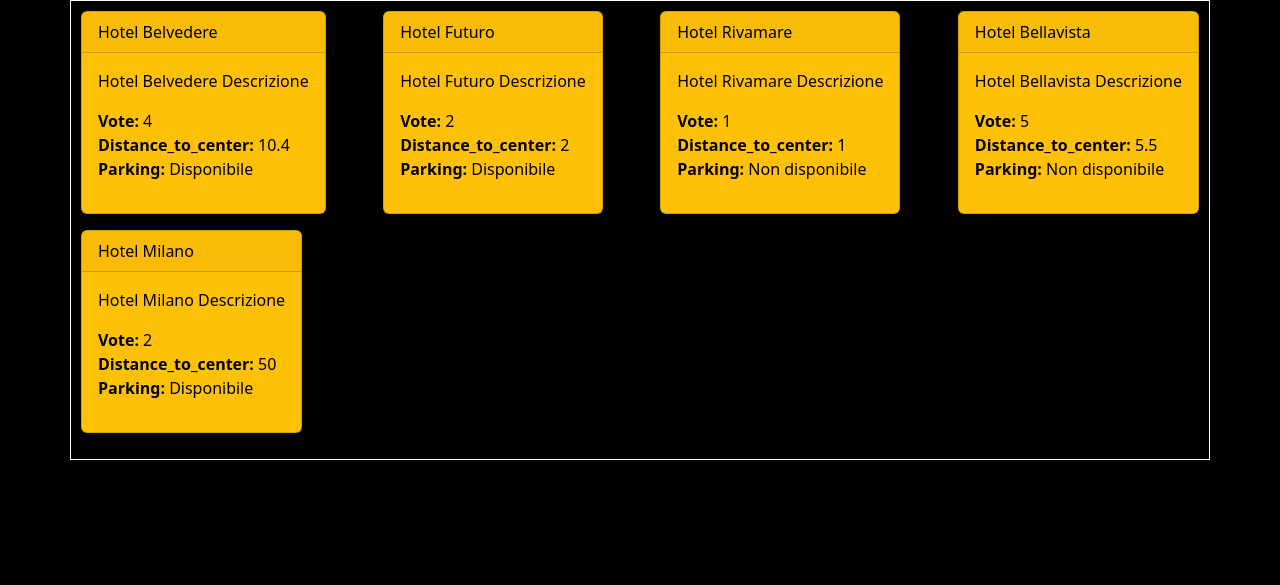
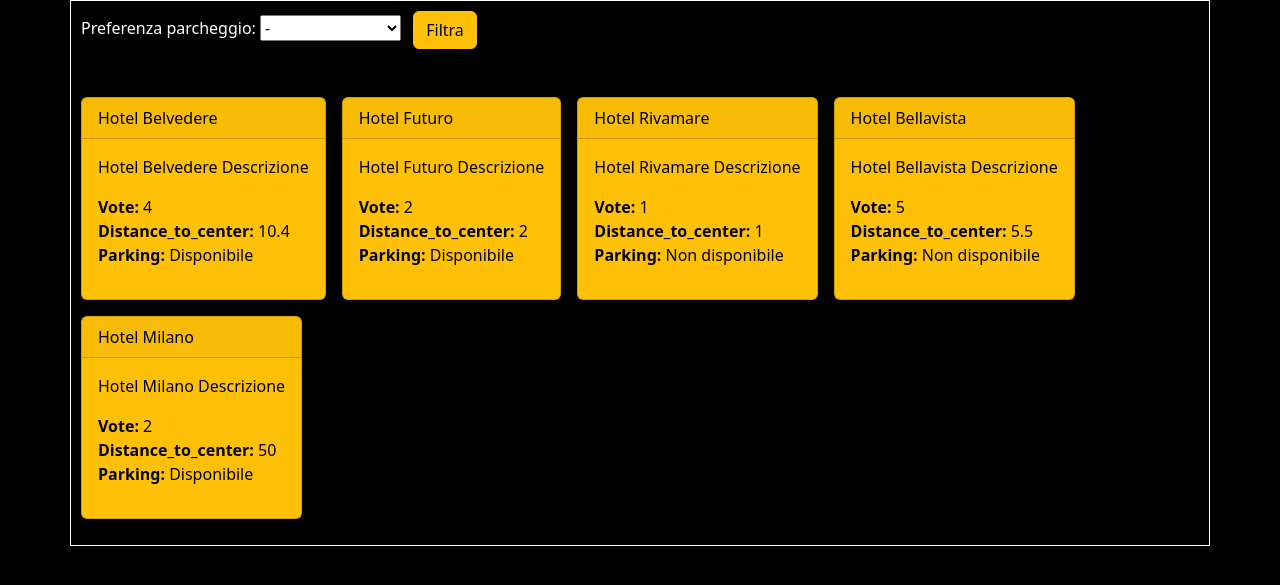
Before and after one commit to GiordanoDiego/php-hotel, a PHP site: page / in a window 1280 px wide. Shown: the part 78-663 px from the top of the page. Run offline with PHP 8.4, Linux system fonts and the light colour scheme.

Commit message:
completed bonus 1

```diff
--- a/index.php
+++ b/index.php
@@ -68,11 +68,56 @@
         <!-- START MAIN -->
         <main>
             <div class="container">
-               <div  class=" d-flex flex-wrap justify-content-between ">
+                <div class= "mb-5">
+                    <form action="" method="get">
+
+                            <label for="parkingYN">Preferenza parcheggio:</label>
+                            <select name="parkingYN" id="parkingYN">
+                                <option value="">-</option>
+                                <option value="Y">Disponibile</option>
+                                <option value="N">Non disponibile</option>
+                            </select>
+
+                        <button class="ms-2 btn btn-warning">Filtra</button>
+                    </form>
+                </div>
+
                 <?php
-                            foreach ($hotels as $hotel){ ?>
+                    $parkingFilter = null;
+
+                    if(isset($_GET['parkingYN']) && !empty($_GET['parkingYN'])) {
+                        $parkingFilter = $_GET["parkingYN"];
+
+                        if($parkingFilter == "Y"){
+                            $parkingFilter = true;
+                        } else {
+                            $parkingFilter = false;
+                        }
+                        // var_dump($parkingFilter);
+                        //$function(hotel) è tipo foreach
+                        // function my_array_filter($array, $funzioneUtente) {
+                        //     foreach($array as $key => $value) {
+                        //         $funzioneUtente($value);
+                        //     }
+                        // }
+                        $hotels = array_filter($hotels, function($hotel) use ($parkingFilter) {
+                            return $hotel["parking"] === $parkingFilter;
+                        });
+                    }
+
+                ?>
+
+               <div  class=" d-flex flex-wrap">
+                    <?php foreach ($hotels as $hotel){ ?>
+                    <?php
+                        // if($parkingFilter !== null) {
+                        //     if($parkingFilter !== $hotel['parking']) {
+                        //         continue;
+                        //     }
+                        // }
+                    ?>
                                 <div>
-                                <div class="card text-bg-warning mb-3" style="max-width: 18rem;">
+                                    <div class="card text-bg-warning mb-3 me-3" style="max-width: 18rem;">
                                         <div class="card-header">
                                             <?php echo $hotel["name"]; ?>
                                         </div>
@@ -101,7 +146,9 @@
                                         </div>
                                     </div>
                                 </div>
-                        <?php }  ?>
+                    <?php
+                        }
+                    ?>
                </div>
 
             </div>
```
Lines whose indentation alone changed are shown as unchanged.
